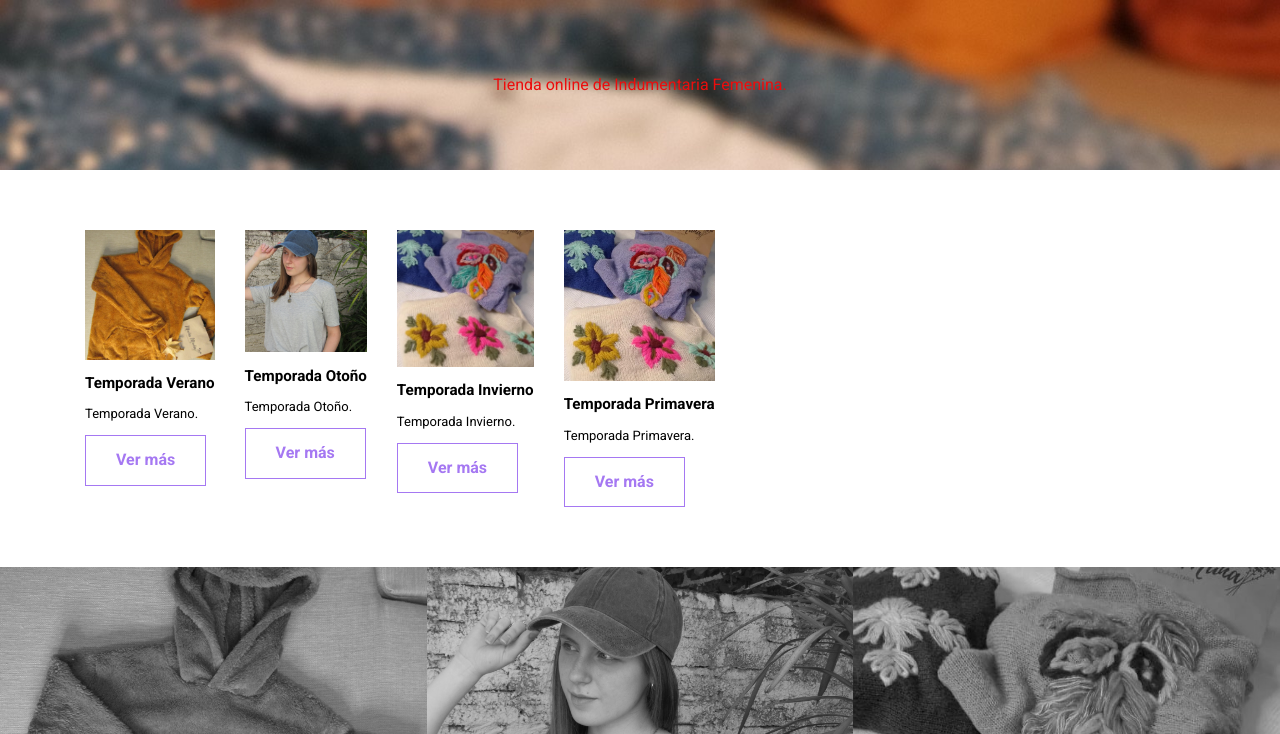
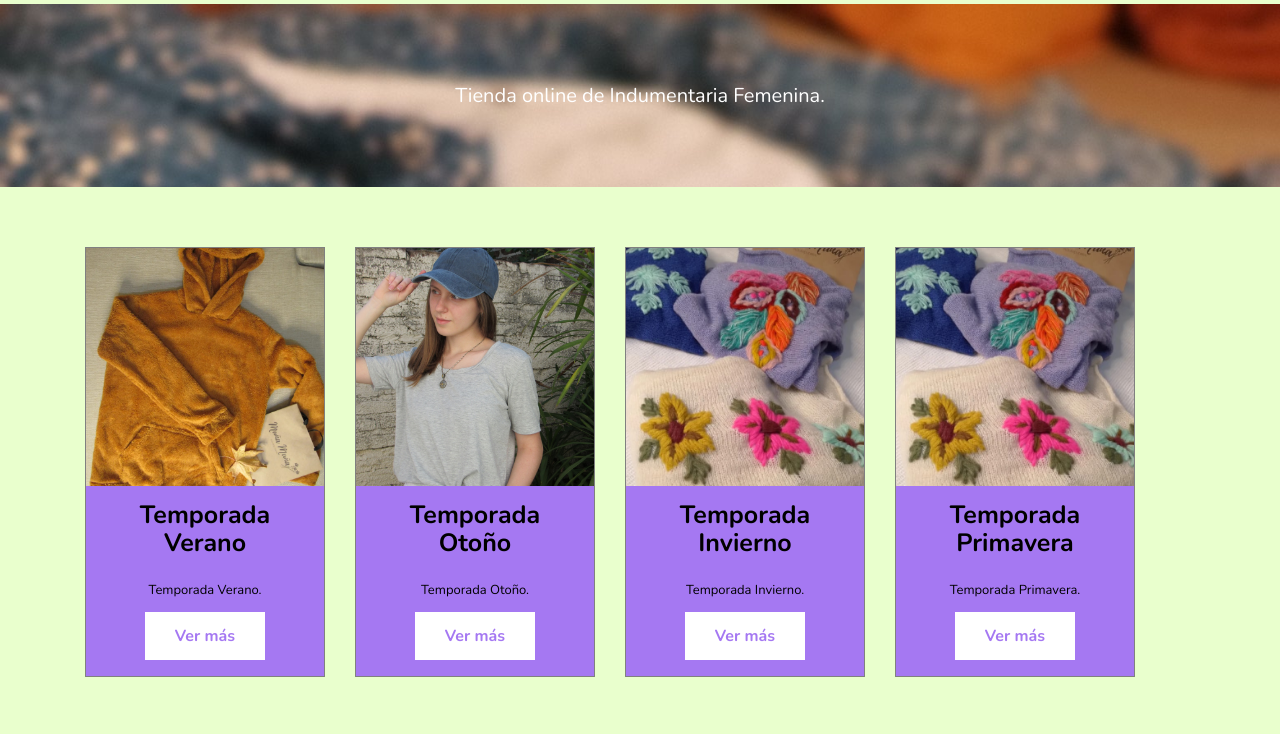
Before and after one commit to RBombieri/rbombieri.github.com, a plain HTML site: page munamuna/index.html in a window 1280 px wide. Shown: the part 1707-2441 px from the top of the page. Drawn offline with nearby package versions, Linux system fonts and the light colour scheme.

Commit message:
letras nosotros y colores

```diff
--- a/munamuna/style.css
+++ b/munamuna/style.css
@@ -4,8 +4,9 @@
 
 body
 {
-	font-family: "Roboto";
+	font-family: 'Nunito', sans-serif;
 	font-size: 13px;
+	background-color: rgb(233, 255, 205);
 }
 
 a
@@ -46,15 +47,17 @@ header .container .logo
 header .container nav a
 {
 	color: rgb(255, 255, 255);
-
+	font-size: large;
 	text-decoration: solid;
 	margin: 0 15px 0 15px;
+	font-size: 1.2em;
 }
 
-header .container .hamb
+header .container .pagelines
 	{
 		display: none;
 	}
+
 
 	footer.seccion
 {
@@ -77,12 +80,14 @@ footer .barra-footer
 footer .logo-footer
 {
 	width: 70%;
+
 }
 
 footer p
 {
 	color: white;
-	margin-bottom: 30px;
+	margin-bottom: 20px;
+
 }
 
 footer a
@@ -136,6 +141,12 @@ footer .redes a
 	font-weight: bold;
 }
 
+.boton.boton-vermas:hover
+{
+	background-color: rgba(165,120,242,1);
+	color: black;
+}
+
 .boton.boton-blanco
 {
 	background-color: white;
@@ -145,17 +156,23 @@ footer .redes a
 	border: 1px solid rgba(165,120,242,1);
 }
 
+.boton.boton-blanco:hover
+{
+	background-color: rgba(165,120,242,1);
+	color: black;
+}
+
 .boton.boton-negro
 {
 	background-color: black;
-	color: white;
+	color: rgba(165,120,242,1);
 	font-size: 20px;
 	font-weight: bold;
 }
 
 .boton.boton-negro:hover
 {
-	background-color: white;
+	background-color: rgba(165,120,242,1);
 	color: black;
 }
 
@@ -167,7 +184,7 @@ footer .redes a
 
 .cuadrado-perfecto
 {
-	width: 1fr 1fr 1fr;
+
 	padding-bottom: 100%;
 	position: relative;
 	text-align: center;
@@ -183,6 +200,7 @@ footer .redes a
 	position: absolute;
 	top: 0;
 	left: 0;
+	border-radius: 1px solid black;
 }
 
 .container
@@ -218,6 +236,14 @@ footer .redes a
 .columna-25
 {
 	width: 25%;
+}
+
+.columna-32
+{
+	box-sizing: content-box;
+	width: 240px;
+	border-radius: 1px solid black;
+
 }
 
 .columna-33
@@ -258,8 +284,9 @@ footer .redes a
 #inicio img
 {
 	width: 100%;
-	height: max-content: 500px ;
-	display: block;
+	height: 100%;
+	display: flexbox;
+
 }
 
 #inicio .bloque-inicio
@@ -276,14 +303,16 @@ footer .redes a
 #inicio .bloque-inicio h1
 {
 	color: white;
-	font-size: 35px;
+	font-size: 60px;
+	text-align: center;
+
 
 }
 
 #inicio .bloque-inicio p
 {
 	color: white;
-	font-size: 16px;
+	font-size: 30px;
 
 }
 
@@ -297,41 +326,42 @@ footer .redes a
 
 #nosotros p
 {
-	color: rgb(236, 13, 13);
+	color: white;
 	text-align: center;
-	font-size: 16px;
+	font-size: 20px;
 }
 
-#servicios .bloque-servicio
+#temporada .bloque-temporada
 {
 	border: 1px solid grey;
 }
 
-#servicios .bloque-servicio .bloque-img-servicio img
+#temporada .bloque-temporada .bloque-img-temporada img
 {
+	text-align: center;
 	width: 100%;
 }
 
-#servicios .bloque-servicio .bloque-img-servicio.cuadrado-perfecto
+#temporada .bloque-temporada .bloque-img-temporada.cuadrado-perfecto
 {
-	padding-bottom: 56.25%;
+	padding-bottom: 100%;
 }
 
-#servicios .bloque-servicio .bloque-contenido-servicio
+#temporada .bloque-temporada .bloque-contenido-temporada
 {
+	background-color: rgba(165,120,242,1);
 	padding: 15px;
+	text-align: center;
+	border-bottom: 0px;
+
 
 }
 
-#servicios .bloque-servicio .bloque-contenido-servicio h3
+#temporada .bloque-temporada .bloque-contenido-temporada h3
 {
 	margin-top: 0;
 	font-size: 25px;
-
-}
-
-#galeria
-{
+	text-align: center;
 
 }
 
@@ -431,10 +461,10 @@ footer .redes a
 
 	header .container nav
 	{
-		position: fixed;
+		position:fixed;
 		width: 100%;
 		height: 100%;
-		background-color: white;
+		background-color: rgb(192, 124, 231);
 		padding-top: 80px;
 		padding-bottom: 80px;
 		padding-right: 15px;
@@ -460,13 +490,14 @@ footer .redes a
 
 	}
 
-	header .container .hamb
+	header .container .pagelines
 	{
-		display: block;
+		display:block;
 		font-size: 40px;
-		color: rgb(158, 109, 197);
+		color: rgb(206,254,149);
 		position: relative;
 	}
+
 
 	form .boton.boton-negro
 	{
@@ -486,6 +517,13 @@ footer .redes a
 	.container
 	{
 		width: 100%;
+	}
+
+	.columna
+	{
+	padding-right: 1px;
+	padding-left: 1px;
+	margin-top: 15px;
 	}
 
 	.columna-mobile-100
```
